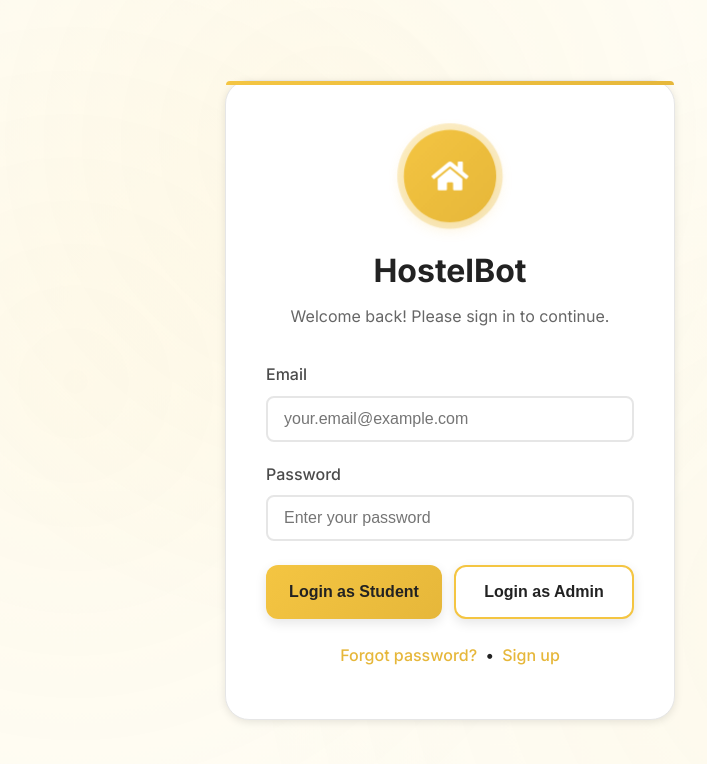
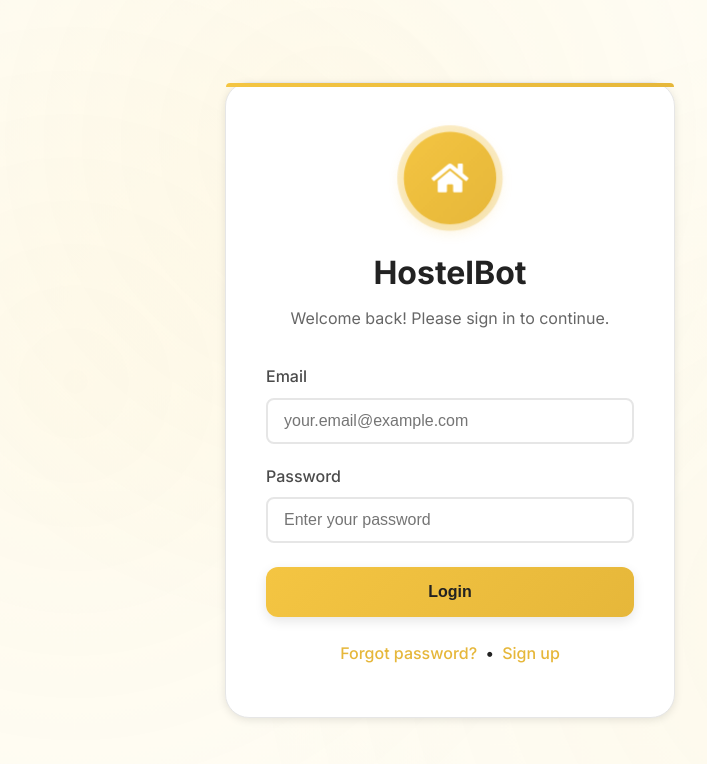
Before and after one commit to surajkewat72/HostelBot1, a React (Create React App) app in the folder frontend/: page /login in a window 1280 px wide. Shown: the top 764 px of the page, without its empty margins (190-897 px from the left). Built offline with nearby package versions, Linux system fonts and the light colour scheme.

Commit message:
improve UI of login page

```diff
--- a/frontend/src/pages/Login.js
+++ b/frontend/src/pages/Login.js
@@ -30,14 +30,15 @@ const Login = () => {
     return Object.keys(newErrors).length === 0;
   };
 
-  const handleLogin = async (userType) => {
+  const handleLogin = async (e) => {
+    e.preventDefault();
     if (!validateForm()) return;
 
     setIsLoading(true);
     try {
-      const res = await authAPI.login(formData.email, formData.password, userType);
-      const type = res.data.user.userType || userType;
-      navigate(type === 'admin' ? '/admin' : '/dashboard');
+      const res = await authAPI.login(formData.email, formData.password);
+      const userType = res.data.user.userType;
+      navigate(userType === 'admin' ? '/admin' : '/dashboard');
     } catch (error) {
       setErrors({ general: error.response?.data?.error || 'Login failed. Please check your credentials.' });
     } finally {
@@ -91,20 +92,12 @@ const Login = () => {
 
           <div className="login-buttons">
             <button
-              type="button"
-              className="login-btn login-btn-student"
-              onClick={() => handleLogin('student')}
+              type="submit"
+              className="login-btn login-btn-primary"
+              onClick={handleLogin}
               disabled={isLoading}
             >
-              {isLoading ? 'Signing in...' : 'Login as Student'}
-            </button>
-            <button
-              type="button"
-              className="login-btn login-btn-admin"
-              onClick={() => handleLogin('admin')}
-              disabled={isLoading}
-            >
-              {isLoading ? 'Signing in...' : 'Login as Admin'}
+              {isLoading ? 'Signing in...' : 'Login'}
             </button>
           </div>
         </form>
--- a/frontend/src/styles/login.css
+++ b/frontend/src/styles/login.css
@@ -218,6 +218,17 @@
   box-shadow: 0 4px 12px rgba(244, 197, 66, 0.2);
 }
 
+.login-btn-primary {
+  width: 100%;
+  background: linear-gradient(135deg, #F4C542 0%, #E6B73A 100%);
+  color: #222222;
+}
+
+.login-btn-primary:hover:not(:disabled) {
+  transform: translateY(-3px);
+  box-shadow: 0 6px 20px rgba(244, 197, 66, 0.4);
+}
+
 .login-btn:disabled {
   background: linear-gradient(135deg, #CCCCCC 0%, #999999 100%);
   cursor: not-allowed;
--- a/frontend/src/utils/api.js
+++ b/frontend/src/utils/api.js
@@ -95,8 +95,8 @@ export const mockStaff = [
 ];
 
 export const authAPI = {
-  login: async (email, password, userType) => {
-    const res = await api.post('/auth/login', { email, password, userType });
+  login: async (email, password) => {
+    const res = await api.post('/auth/login', { email, password });
     storeUserData(res.data.token, res.data.user);
     return res;
   },
```
Also changed, not shown: 2 other files (tests, documents, lock files or other folders).
